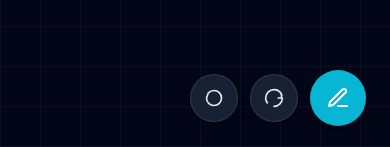
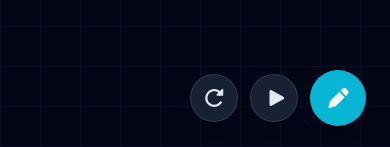
Before and after one commit to a5a8a0a9/code-card, an Angular app: page / in a window 390 px wide. Shown: the part 694-841 px from the top of the page. Built offline with nearby package versions, Linux system fonts and the light colour scheme.

Commit message:
feat: 安裝 fontawesome

```diff
--- a/package.json
+++ b/package.json
@@ -27,6 +27,9 @@
     "@angular/platform-browser": "^20.1.0",
     "@angular/router": "^20.1.0",
     "@angular/service-worker": "^20.1.0",
+    "@fortawesome/angular-fontawesome": "^4.0.0",
+    "@fortawesome/fontawesome-svg-core": "^7.1.0",
+    "@fortawesome/free-solid-svg-icons": "^7.1.0",
     "rxjs": "~7.8.0",
     "tslib": "^2.3.0"
   },
--- a/src/app/components/preview/preview.component.html
+++ b/src/app/components/preview/preview.component.html
@@ -270,67 +270,26 @@
 		<button
 			type="button"
 			(click)="cardService.resetRotation()"
-			class="w-12 h-12 bg-slate-800/80 hover:bg-slate-700 text-slate-200 rounded-full shadow-lg backdrop-blur-sm border border-slate-600/50 flex items-center justify-center transition-all hover:scale-105 active:scale-95"
+			class="w-12 h-12 bg-slate-800/80 hover:bg-slate-700 text-slate-200 rounded-full shadow-lg backdrop-blur-sm border border-slate-600/50 flex items-center justify-center transition-all hover:scale-105 active:scale-95 text-lg"
 			title="重置視角"
 		>
-			<svg
-				xmlns="http://www.w3.org/2000/svg"
-				width="20"
-				height="20"
-				viewBox="0 0 24 24"
-				fill="none"
-				stroke="currentColor"
-				stroke-width="2"
-				stroke-linecap="round"
-				stroke-linejoin="round"
-			>
-				<path d="M3 12a9 9 0 1 0 9-9 9.75 9.75 0 0 0-6.74 2.74L3 12" />
-			</svg>
+			<fa-icon [icon]="faRotateRight"></fa-icon>
 		</button>
 
 		<!-- Auto Rotate -->
 		<button
 			type="button"
 			(click)="cardService.toggleAutoRotate()"
-			class="w-12 h-12 bg-slate-800/80 hover:bg-slate-700 text-slate-200 rounded-full shadow-lg backdrop-blur-sm border border-slate-600/50 flex items-center justify-center transition-all hover:scale-105 active:scale-95"
+			class="w-12 h-12 bg-slate-800/80 hover:bg-slate-700 text-slate-200 rounded-full shadow-lg backdrop-blur-sm border border-slate-600/50 flex items-center justify-center transition-all hover:scale-105 active:scale-95 text-lg"
 			[title]="cardService.isAutoRotating() ? '停止旋轉' : '自動旋轉'"
 			[class.text-cyan-400]="cardService.isAutoRotating()"
 		>
 			@if (cardService.isAutoRotating()) {
 			<!-- Pause / Stop Icon -->
-			<svg
-				xmlns="http://www.w3.org/2000/svg"
-				width="20"
-				height="20"
-				viewBox="0 0 24 24"
-				fill="none"
-				stroke="currentColor"
-				stroke-width="2"
-				stroke-linecap="round"
-				stroke-linejoin="round"
-			>
-				<rect x="6" y="4" width="4" height="16" />
-				<rect x="14" y="4" width="4" height="16" />
-			</svg>
+			<fa-icon [icon]="faPause"></fa-icon>
 			} @else {
 			<!-- Play / Rotate Icon -->
-			<svg
-				xmlns="http://www.w3.org/2000/svg"
-				width="20"
-				height="20"
-				viewBox="0 0 24 24"
-				fill="none"
-				stroke="currentColor"
-				stroke-width="2"
-				stroke-linecap="round"
-				stroke-linejoin="round"
-			>
-				<path
-					d="M21.168 8A10.003 10.003 0 0 0 12 2C6.477 2 2 6.477 2 12c0 2.22.76 4.269 2.036 5.922"
-				/>
-				<path d="M22 12c0 5.523-4.477 10-10 10" />
-				<path d="M21 8v4h-4" />
-			</svg>
+			<fa-icon [icon]="faPlay" class="pl-1"></fa-icon>
 			}
 		</button>
 
@@ -338,23 +297,10 @@
 		<button
 			type="button"
 			(click)="cardService.setEditingMode(true)"
-			class="w-14 h-14 bg-cyan-500 hover:bg-cyan-400 text-white rounded-full shadow-lg flex items-center justify-center transition-transform hover:scale-110 active:scale-95 lg:hidden"
+			class="w-14 h-14 bg-cyan-500 hover:bg-cyan-400 text-white rounded-full shadow-lg flex items-center justify-center transition-transform hover:scale-110 active:scale-95 lg:hidden text-xl"
 			title="編輯名片"
 		>
-			<svg
-				xmlns="http://www.w3.org/2000/svg"
-				width="24"
-				height="24"
-				viewBox="0 0 24 24"
-				fill="none"
-				stroke="currentColor"
-				stroke-width="2"
-				stroke-linecap="round"
-				stroke-linejoin="round"
-			>
-				<path d="M12 20h9" />
-				<path d="M16.5 3.5a2.121 2.121 0 0 1 3 3L7 19l-4 1 1-4L16.5 3.5z" />
-			</svg>
+			<fa-icon [icon]="faPen"></fa-icon>
 		</button>
 	</div>
 </div>
--- a/src/app/components/preview/preview.component.ts
+++ b/src/app/components/preview/preview.component.ts
@@ -1,15 +1,28 @@
 import { Component, inject, signal } from '@angular/core';
+import { FontAwesomeModule } from '@fortawesome/angular-fontawesome';
+import {
+	faPause,
+	faPen,
+	faPlay,
+	faRotateRight,
+} from '@fortawesome/free-solid-svg-icons';
 import { CardService } from '../../services/card.service';
 
 @Component({
 	selector: 'yo-preview',
 	standalone: true,
-	imports: [], // Signals are part of core
+	imports: [FontAwesomeModule], // Signals are part of core
 	templateUrl: './preview.component.html',
 	styleUrl: './preview.component.scss',
 })
 export class PreviewComponent {
 	cardService = inject(CardService);
+
+	// Icons
+	faRotateRight = faRotateRight;
+	faPlay = faPlay;
+	faPause = faPause;
+	faPen = faPen;
 
 	lineNumbers = [1, 2, 3, 4, 5, 6, 7, 8, 9, 10, 11, 12, 13, 14, 15, 16];
 	scale = signal(1);
```
Also changed, not shown: 1 other file (tests, documents, lock files or other folders).
